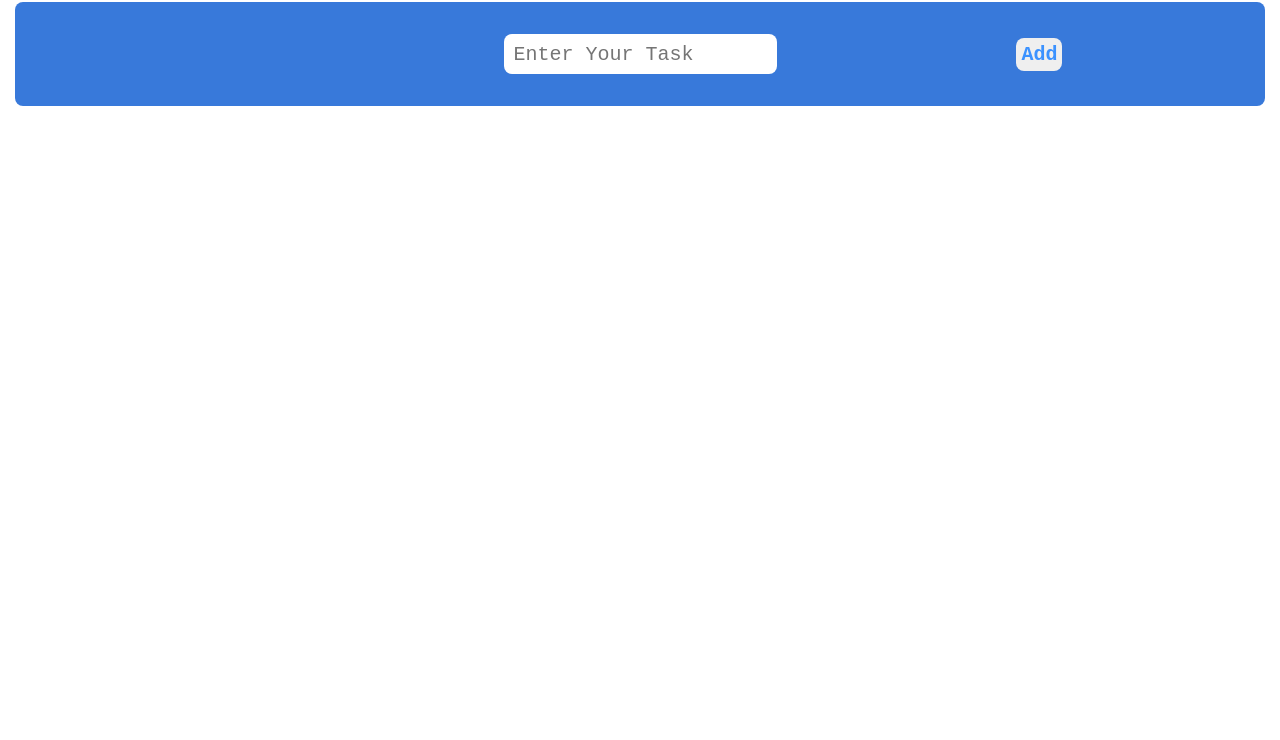
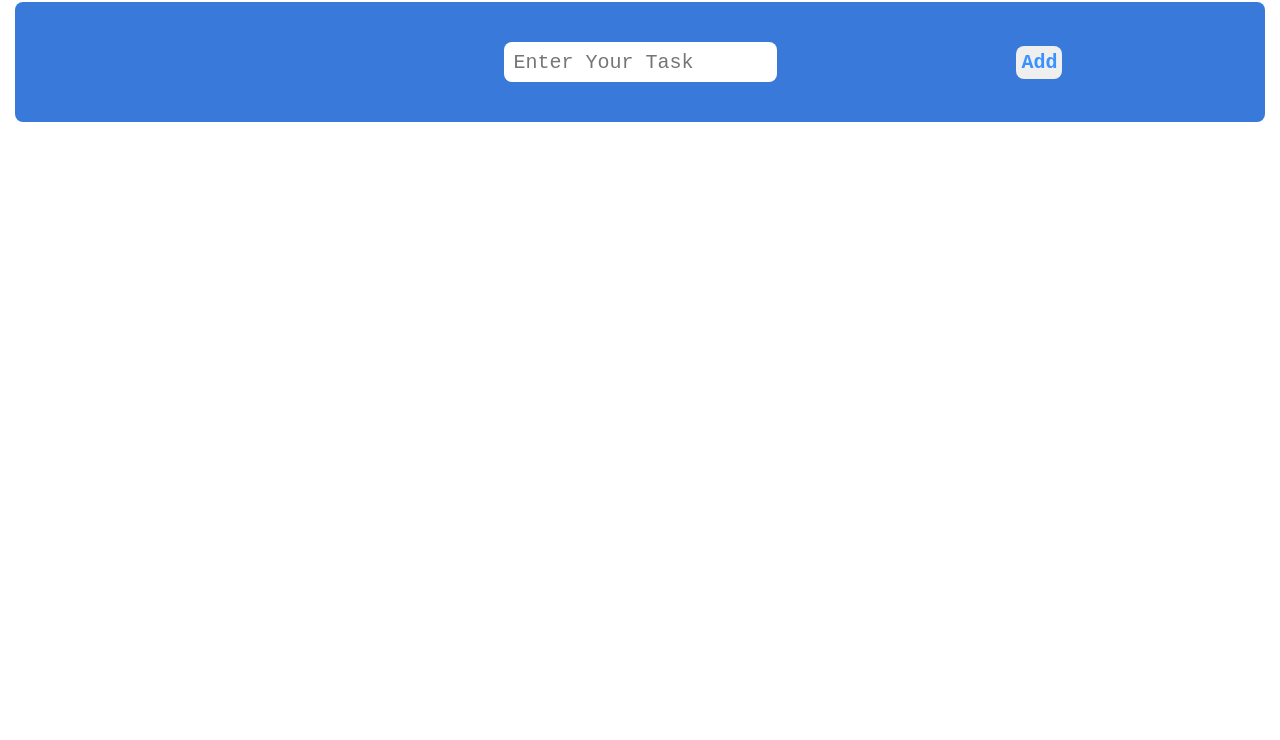
Before and after one commit to Osama7amden/to-do-list-no-local-, a plain HTML site: page index.html in a window 1280 px wide. Shown: the part 60-800 px from the top of the page. Drawn offline with Linux system fonts and the light colour scheme.

Commit message:
Update style.css

```diff
--- a/style/style.css
+++ b/style/style.css
@@ -18,7 +18,7 @@ h1{
     border-radius: 8px;
     margin: 15px;
     padding: 15px;
-    height: 13vh;
+    height: 15vh;
 }
  input{
     height: 40px;
```
